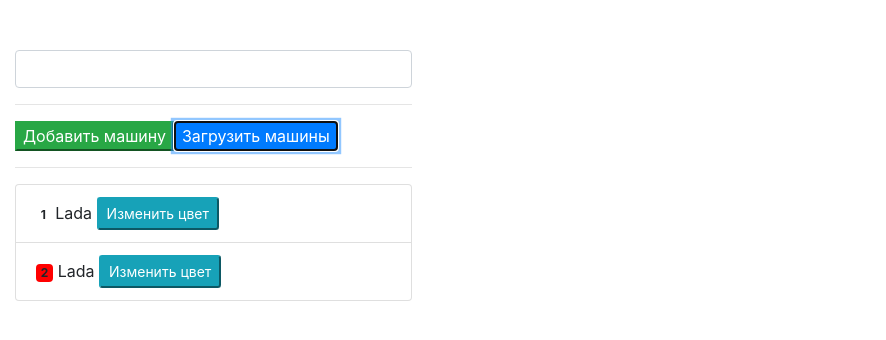
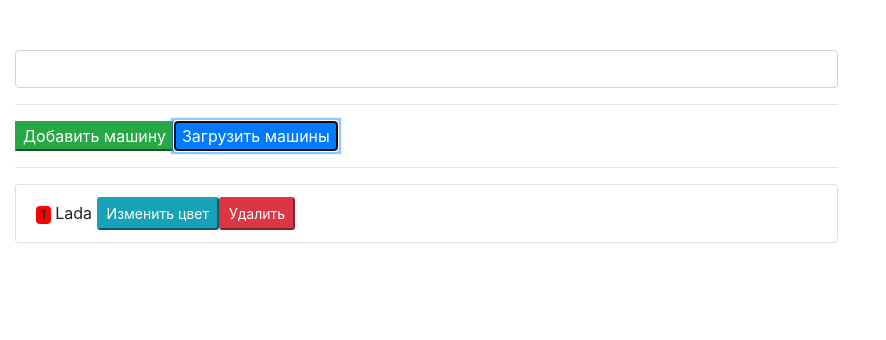
Before and after one commit to zamyslov/angular-cource, an Angular app: page / in a window 1280 px wide. Both pictures are taken after a click on the button "Загрузить машины". Shown: the top 340 px of the page, without its empty margins (0-886 px from the left). Built offline with nearby package versions, Linux system fonts and the light colour scheme; data requests are answered from the project's data file.

Commit message:
lesson 50

```diff
--- a/db.json
+++ b/db.json
@@ -2,13 +2,8 @@
   "cars": [
     {
       "name": "Lada",
-      "color": "white",
+      "color": "red",
       "id": 1
-    },
-    {
-      "name": "Lada",
-      "color": "red",
-      "id": 2
     }
   ]
 }
--- a/src/app/app.component.html
+++ b/src/app/app.component.html
@@ -1,4 +1,4 @@
-<div class="col-xs-4 col-md-4">
+<div class="col-xs-4 col-md-8">
   <input type="text" class="form-control" [(ngModel)]="carName">
   <hr>
   <button class="btn-success" (click)="addCar()">Добавить машину</button>
@@ -12,6 +12,7 @@
       </span>
       {{car.name}}
       <button class="btn-sm btn-info" (click)="setNewColor(car)">Изменить цвет</button>
+      <button class="btn-sm btn-danger" (click)="deleteCar(car)">Удалить</button>
     </li>
   </ul>
 </div>
--- a/src/app/app.component.ts
+++ b/src/app/app.component.ts
@@ -33,6 +33,12 @@ export class AppComponent {
     this.carName = '';
   }
 
+  deleteCar(car: Cars) {
+    this.carService.deleteCar(car).subscribe((data) => {
+      this.cars = this.cars.filter(c => c.id !== car.id);
+    });
+  }
+
   getRandColor() {
     const color = Math.round(Math.random() * (this.colors.length - 1));
     return this.colors[color];
--- a/src/app/cars.service.ts
+++ b/src/app/cars.service.ts
@@ -18,6 +18,10 @@ export class CarsService {
     return this.http.post('http://localhost:3000/cars', data);
   }
 
+  deleteCar(car: any) {
+    return this.http.delete(`http://localhost:3000/cars/${car.id}`, car);
+  }
+
   changeColor(car: any, color: string) {
     car.color = color;
     return this.http.put(`http://localhost:3000/cars/${car.id}`, car);
```
